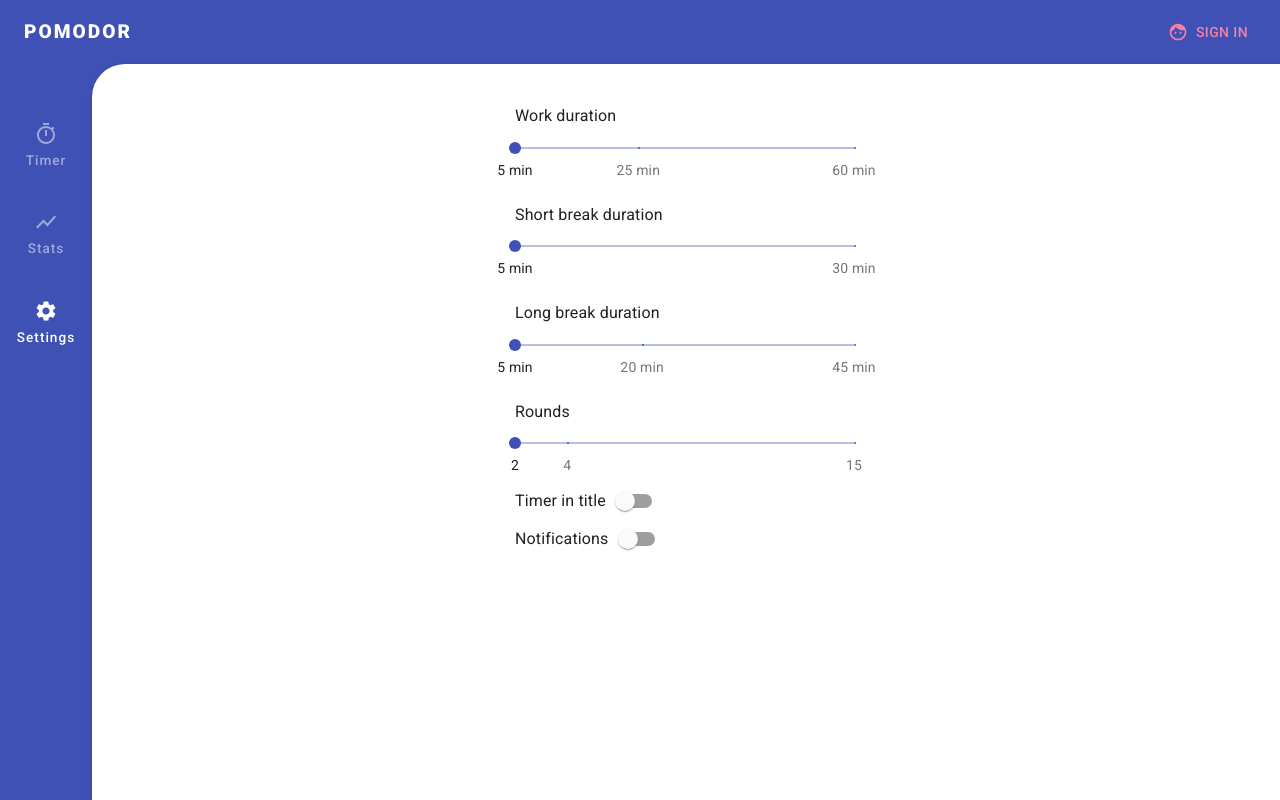
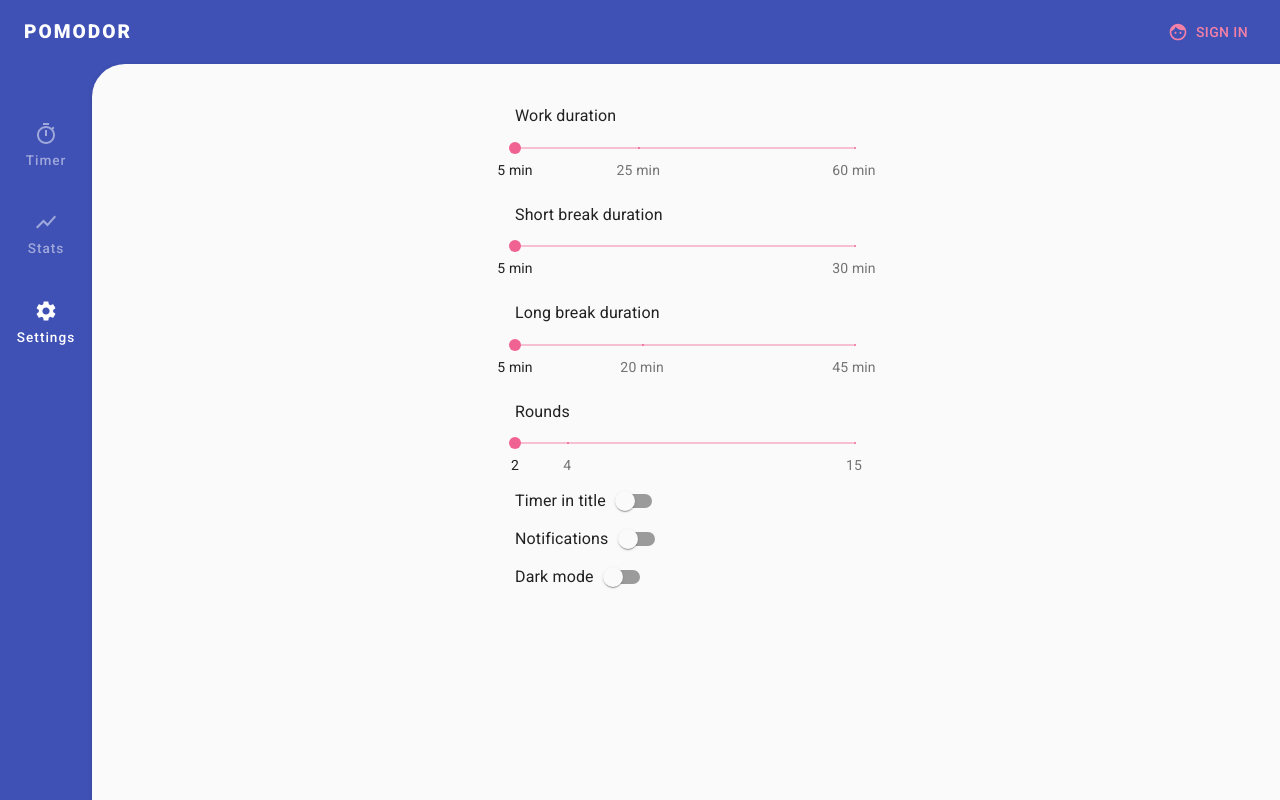
Before and after one commit to juZanette/PomodoroTimer, a React (Create React App) app: page /settings in a window 1280 px wide. Built offline with nearby package versions, Linux system fonts and the light colour scheme; no server answers.

Commit message:
:sparkles: Dark mode

```diff
--- a/src/App.js
+++ b/src/App.js
@@ -2,14 +2,13 @@ import React from 'react'
 import { BrowserRouter } from 'react-router-dom'
 import { useDispatch } from 'react-redux'
 import { createGlobalStyle } from 'styled-components'
-import { ThemeProvider } from '@material-ui/core/styles'
 import { CssBaseline } from '@material-ui/core'
-import theme from './theme'
 import { AppBar } from './layout/navigation/AppBar'
 import { MainContainer } from './layout/MainContainer'
 import { firebase } from './firebase/firebase'
 import { setUserInfo } from './data/auth/actions'
 import { startSetSettings } from './data/settings/actions'
+import { ThemeConfig } from './ThemeConfig'
 
 const GlobalStyle = createGlobalStyle`
   html {
@@ -37,14 +36,15 @@ const App = () => {
   })
 
   return (
-    <ThemeProvider theme={theme}>
+    <ThemeConfig>
       <CssBaseline />
       <GlobalStyle />
       <BrowserRouter>
         <AppBar />
+        <ThemeConfig />
         <MainContainer />
       </BrowserRouter>
-    </ThemeProvider>
+    </ThemeConfig>
   )
 }
 
--- /dev/null
+++ b/src/ThemeConfig.js
@@ -0,0 +1,46 @@
+import React, { useState, useEffect } from 'react'
+import { useSelector } from 'react-redux'
+import { ThemeProvider } from '@material-ui/core/styles'
+import { createMuiTheme } from '@material-ui/core'
+import indigo from '@material-ui/core/colors/indigo'
+import pink from '@material-ui/core/colors/pink'
+
+import useMounted from './helpers/useMounted'
+
+const ThemeConfig = ({ children }) => {
+  const getTheme = (dark) => {
+    return createMuiTheme({
+      palette: {
+        type: dark ? 'dark' : 'light',
+        primary: {
+          main: indigo[500],
+        },
+        secondary: {
+          main: pink[300],
+        },
+        background: {
+          default: dark ? '#212121' : '#fafafa',
+        },
+      },
+    })
+  }
+
+  const darkModeCached = JSON.parse(localStorage.getItem('darkMode'))
+  const [themeSelected, setThemeSelected] = useState(getTheme(darkModeCached))
+  const darkMode = useSelector((state) => state.settings.darkMode)
+
+  const isMounted = useMounted()
+
+  useEffect(() => {
+    if (!isMounted) return
+
+    setThemeSelected(getTheme(darkMode))
+    // eslint-disable-next-line react-hooks/exhaustive-deps
+  }, [darkMode])
+
+  return (
+    <ThemeProvider theme={themeSelected}>{children || <></>}</ThemeProvider>
+  )
+}
+
+export { ThemeConfig }
--- a/src/data/settings/actions.js
+++ b/src/data/settings/actions.js
@@ -100,6 +100,25 @@ export const startSetShowNotifications = (showNotifications) => {
   }
 }
 
+export const setDarkMode = (darkMode) => ({
+  type: 'SET_DARK_MODE',
+  darkMode,
+})
+
+export const startSetDarkMode = (darkMode) => {
+  return async (dispatch, getState) => {
+    const uid = getState().auth.uid
+
+    localStorage.setItem('darkMode', darkMode)
+
+    await fs
+      .doc(`users/${uid}`)
+      .set({ settings: { darkMode } }, { merge: true })
+
+    dispatch(setDarkMode(darkMode))
+  }
+}
+
 export const setSettings = (settings) => ({
   type: 'SET_SETTINGS',
   settings,
--- a/src/data/settings/reducer.js
+++ b/src/data/settings/reducer.js
@@ -5,6 +5,7 @@ const defaultState = {
   rounds: 4,
   showTimerInTitle: true,
   showNotifications: true,
+  darkMode: false,
 }
 
 const initialState = {
@@ -14,6 +15,7 @@ const initialState = {
   rounds: null,
   showTimerInTitle: null,
   showNotifications: null,
+  darkMode: null,
 }
 
 export const reducer = (state = initialState, action) => {
@@ -48,6 +50,11 @@ export const reducer = (state = initialState, action) => {
         ...state,
         showNotifications: action.showNotifications,
       }
+    case 'SET_DARK_MODE':
+      return {
+        ...state,
+        darkMode: action.darkMode,
+      }
     case 'SET_SETTINGS':
       return {
         ...defaultState,
--- /dev/null
+++ b/src/helpers/useMounted.js
@@ -0,0 +1,12 @@
+import { useState, useEffect } from 'react'
+
+const useMounted = () => {
+  const [isMounted, setIsMounted] = useState(false)
+
+  useEffect(() => {
+    setIsMounted(true)
+  }, [])
+  return isMounted
+}
+
+export default useMounted
--- a/src/layout/MainContainer.js
+++ b/src/layout/MainContainer.js
@@ -6,10 +6,12 @@ import { Switch, Route, Redirect } from 'react-router-dom'
 import { Timer } from '../scenes/Timer/Timer'
 import { Stats } from '../scenes/Stats/Stats'
 import { Settings } from '../scenes/Settings/Settings'
+import { useSelector } from 'react-redux'
 
 const BackLayer = styled.div`
   height: 100vh;
-  background: ${({ theme }) => theme.palette.primary.main};
+  background: ${({ theme, dark }) =>
+    dark ? theme.palette.primary.dark : theme.palette.primary.main};
 `
 
 const FrontLayer = styled.main`
@@ -18,7 +20,7 @@ const FrontLayer = styled.main`
   border-top-left-radius: 15px;
   border-top-right-radius: 15px;
   height: calc(100% - 127px);
-  background: #fff;
+  background: ${({ theme }) => theme.palette.background.default};
   overflow: auto;
   box-shadow: rgba(0, 0, 0, 0.2) 0px 3px 1px -2px,
     rgba(0, 0, 0, 0.14) 0px 2px 2px 0px, rgba(0, 0, 0, 0.12) 0px 1px 5px 0px;
@@ -32,15 +34,16 @@ const FrontLayer = styled.main`
     border-top-right-radius: 0;
     width: calc(100% - 92px);
     min-height: calc(100vh - 64px);
-    background: #fff;
   }
 `
 
 const MainContainer = () => {
   const theme = useTheme()
+  const darkMode = useSelector((state) => state.settings.darkMode)
+  const darkModeCached = JSON.parse(localStorage.getItem('darkMode'))
 
   return (
-    <BackLayer theme={theme}>
+    <BackLayer theme={theme} dark={darkMode || darkModeCached}>
       <FrontLayer theme={theme}>
         <Container>
           <Switch>
--- a/src/layout/navigation/AppBar.js
+++ b/src/layout/navigation/AppBar.js
@@ -1,11 +1,15 @@
 import React from 'react'
-import { AppBar as MatAppBar, useTheme } from '@material-ui/core'
+import MatAppBar from '@material-ui/core/AppBar'
+import { useTheme } from '@material-ui/core'
 import styled from 'styled-components'
 import { Toolbar } from './Toolbar'
 import { NavList } from './NavList'
+import { useSelector } from 'react-redux'
 
 const Backdrop = styled(MatAppBar)`
   box-shadow: none;
+  background: ${({ theme, dark }) =>
+    dark ? theme.palette.primary.dark : theme.palette.primary.main};
 
   ${({ theme }) => theme.breakpoints.up('sm')} {
     height: 100%;
@@ -14,9 +18,11 @@ const Backdrop = styled(MatAppBar)`
 
 const AppBar = () => {
   const theme = useTheme()
+  const darkMode = useSelector((state) => +state.settings.darkMode)
+  const darkModeCached = JSON.parse(localStorage.getItem('darkMode'))
 
   return (
-    <Backdrop theme={theme}>
+    <Backdrop theme={theme} dark={darkMode || darkModeCached}>
       <Toolbar />
       <NavList />
     </Backdrop>
--- a/src/scenes/Settings/components/Switches.js
+++ b/src/scenes/Settings/components/Switches.js
@@ -4,10 +4,11 @@ import { useSelector } from 'react-redux'
 import {
   startSetShowTimerInTitle,
   startSetShowNotifications,
+  startSetDarkMode,
 } from '../../../data/settings/actions'
 
 const Switches = () => {
-  const { showTimerInTitle, showNotifications } = useSelector(
+  const { showTimerInTitle, showNotifications, darkMode } = useSelector(
     (state) => state.settings
   )
 
@@ -29,6 +30,7 @@ const Switches = () => {
         action={startSetShowNotifications}
         checked={showNotifications}
       />
+      <Switch name="Dark mode" action={startSetDarkMode} checked={darkMode} />
     </div>
   )
 }
--- a/src/scenes/Settings/components/components/Slider.js
+++ b/src/scenes/Settings/components/components/Slider.js
@@ -2,7 +2,14 @@ import React, { useState, useEffect } from 'react'
 import Typography from '@material-ui/core/Typography'
 import MatSlider from '@material-ui/core/Slider'
 import Box from '@material-ui/core/Box'
-import { useDispatch } from 'react-redux'
+import { useDispatch, useSelector } from 'react-redux'
+import { useTheme } from '@material-ui/core'
+import styled from 'styled-components'
+
+const SettingSlider = styled(MatSlider)`
+  color: ${({ theme, dark }) =>
+    dark ? theme.palette.secondary.light : theme.palette.secondary.main};
+`
 
 const Slider = ({ name, step, marks, min, max, unit, action, value }) => {
   const [sliderValue, setSliderValue] = useState(value)
@@ -27,12 +34,16 @@ const Slider = ({ name, step, marks, min, max, unit, action, value }) => {
     return `${value} ${unit}`
   }
 
+  const theme = useTheme()
+  const darkMode = useSelector((state) => +state.settings.darkMode)
+  const darkModeCached = JSON.parse(localStorage.getItem('darkMode'))
+
   return (
     <Box mt={2}>
       <Typography id={`${name}-slider`} gutterBottom>
         {name}
       </Typography>
-      <MatSlider
+      <SettingSlider
         getAriaValueText={valueText}
         aria-labelledby={`${name}-slider`}
         valueLabelDisplay="auto"
@@ -43,6 +54,8 @@ const Slider = ({ name, step, marks, min, max, unit, action, value }) => {
         onChangeCommitted={handleChangeCommitted}
         onChange={handleChange}
         value={sliderValue}
+        theme={theme}
+        dark={darkMode || darkModeCached}
       />
     </Box>
   )
--- a/src/scenes/Settings/components/components/Switch.js
+++ b/src/scenes/Settings/components/components/Switch.js
@@ -1,12 +1,25 @@
 import React, { useState, useEffect } from 'react'
 import FormControlLabel from '@material-ui/core/FormControlLabel'
 import MatSwitch from '@material-ui/core/Switch'
-import { useDispatch } from 'react-redux'
+import { useDispatch, useSelector } from 'react-redux'
 import styled from 'styled-components'
 import Box from '@material-ui/core/Box'
+import { useTheme } from '@material-ui/core'
 
 const Label = styled(FormControlLabel)`
   margin: 0;
+`
+
+const SettingSwitch = styled(MatSwitch)`
+  .Mui-checked {
+    color: ${({ theme, dark }) =>
+      dark ? theme.palette.secondary.light : theme.palette.secondary.main};
+  }
+
+  .Mui-checked + .MuiSwitch-track {
+    background: ${({ theme, dark }) =>
+      dark ? theme.palette.secondary.light : theme.palette.secondary.main};
+  }
 `
 
 const Switch = ({ name, action, checked }) => {
@@ -20,6 +33,10 @@ const Switch = ({ name, action, checked }) => {
 
   const dispatch = useDispatch()
 
+  const theme = useTheme()
+  const darkMode = useSelector((state) => +state.settings.darkMode)
+  const darkModeCached = JSON.parse(localStorage.getItem('darkMode'))
+
   useEffect(() => {
     if (checked !== null && checked !== undefined) {
       setState(checked)
@@ -31,11 +48,12 @@ const Switch = ({ name, action, checked }) => {
       <Label
         ml={0}
         control={
-          <MatSwitch
+          <SettingSwitch
             checked={state}
             onChange={handleChange}
             name={name}
-            color="primary"
+            theme={theme}
+            dark={darkMode || darkModeCached}
           />
         }
         label={name}
--- a/src/scenes/Timer/components/CountdownCircle.js
+++ b/src/scenes/Timer/components/CountdownCircle.js
@@ -5,6 +5,7 @@ import CircularProgress from '@material-ui/core/CircularProgress'
 import { useSelector, useDispatch } from 'react-redux'
 import { setTimeLeft } from '../actions'
 import { STATUSES, TYPES } from '../reducer'
+import { useTheme } from '@material-ui/core'
 
 const CircleContainer = styled.div`
   position: relative;
@@ -16,6 +17,8 @@ const CircleContainer = styled.div`
 const Circle = styled(CircularProgress)`
   position: absolute;
   top: 0;
+  color: ${({ theme, dark, type }) =>
+    dark ? theme.palette[type].dark : theme.palette[type].main};
 `
 
 const Time = styled.span`
@@ -32,9 +35,12 @@ const CountdownCircle = () => {
     (state) => state.timer
   )
 
-  const { workDuration, shortBreakDuration, longBreakDuration } = useSelector(
-    (state) => state.settings
-  )
+  const {
+    workDuration,
+    shortBreakDuration,
+    longBreakDuration,
+    darkMode,
+  } = useSelector((state) => state.settings)
 
   const dispatch = useDispatch()
 
@@ -71,13 +77,25 @@ const CountdownCircle = () => {
     }
   }, [longBreakDuration])
 
+  const theme = useTheme()
+
   return (
     <CircleContainer>
-      <Circle variant="static" value={100} size={200} color="secondary" />
+      <Circle
+        variant="static"
+        value={100}
+        size={200}
+        dark={darkMode ? 1 : 0}
+        type="secondary"
+        theme={theme}
+      />
       <Circle
         variant={timeLeft ? 'static' : 'indeterminate'}
         value={progress}
         size={200}
+        dark={darkMode ? 1 : 0}
+        type="primary"
+        theme={theme}
       />
       {timeLeft && (
         <Time>
--- a/src/theme.js
+++ /dev/null
@@ -1,16 +0,0 @@
-import { createMuiTheme } from '@material-ui/core/styles'
-import indigo from '@material-ui/core/colors/indigo'
-import pink from '@material-ui/core/colors/pink'
-
-const theme = createMuiTheme({
-  palette: {
-    primary: {
-      main: indigo[500],
-    },
-    secondary: {
-      main: pink[300],
-    },
-  },
-})
-
-export default theme
```
